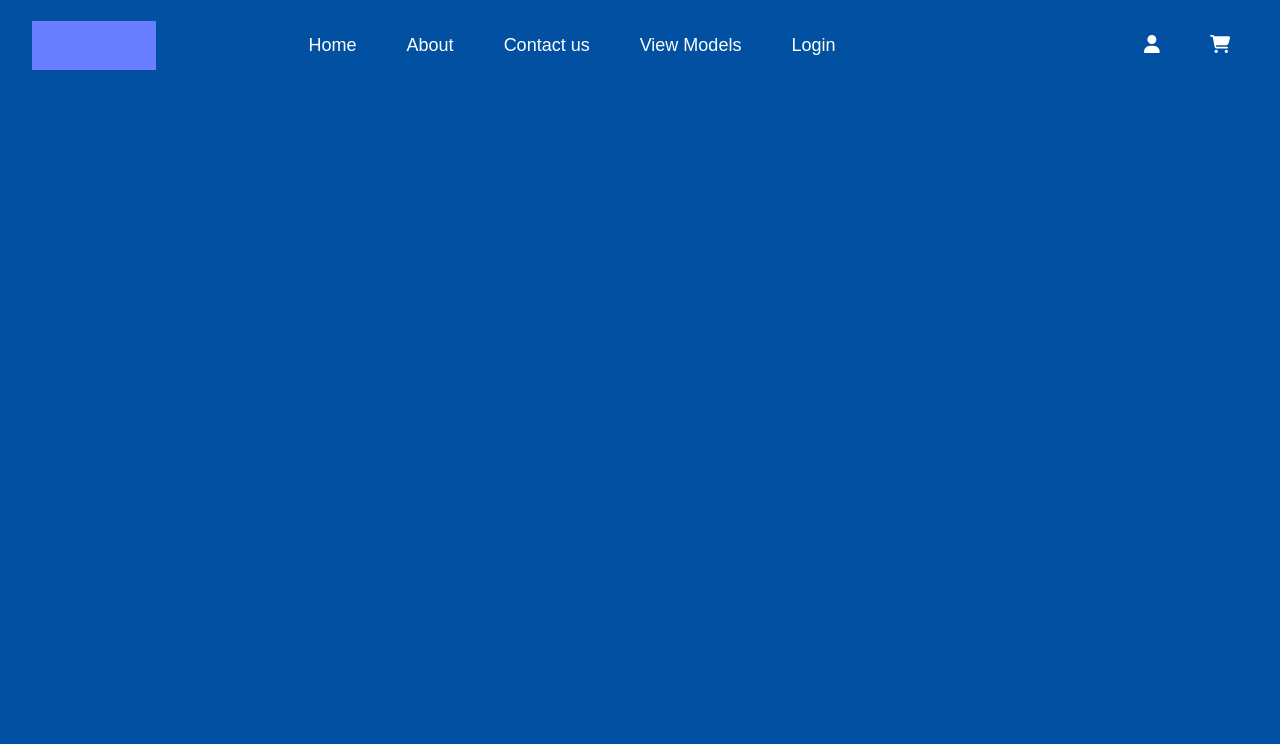
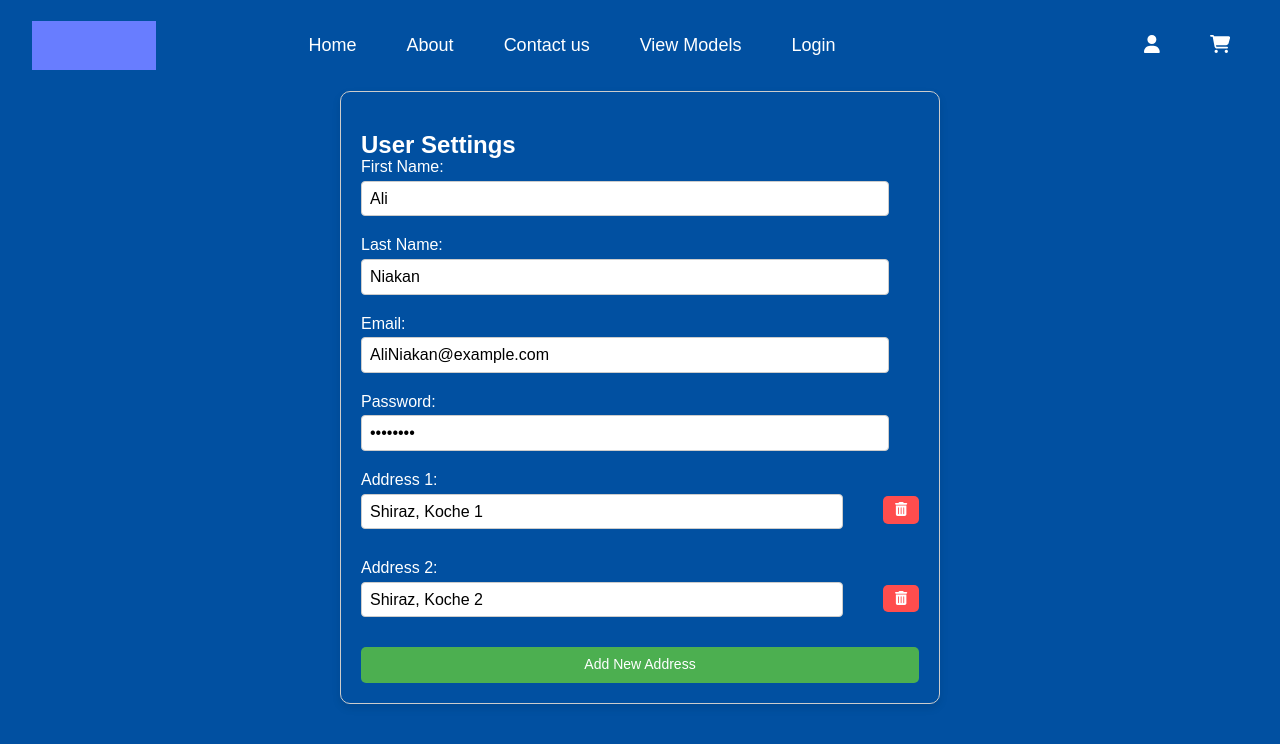
Before and after one commit to AliNiakan/shoe-shop, a React (Create React App) app: page /user-setting in a window 1280 px wide. Shown: the top 744 px of the page. Built offline with nearby package versions, Linux system fonts and the light colour scheme; grey boxes are pictures that could not be loaded.

Commit message:
feature: add user setting page

```diff
--- a/src/App.tsx
+++ b/src/App.tsx
@@ -18,6 +18,7 @@ import { selectShoe } from './store/shoeSlice';
 import ModelsPage from './components/Models/ModelsPage';
 import DetailsPage from './components/Details/DetailsPage';
 import Authentication from './components/Authentication/Authentication';
+import UserSetting from './components/UserSetting/UserSetting';
 
 const DynamicBackground = createGlobalStyle<{ backgroundColor: string }>`
   body {
@@ -60,6 +61,7 @@ const App: React.FC = () => {
         <Route path="/models" element={<ModelsPage />} />
         <Route path="/shoe" element={<DetailsPage />} />
         <Route path="/login" element={<Authentication />} />
+        <Route path="/user-setting" element={<UserSetting />} />
       </Routes>
     </Router>
   );
--- a/src/components/Home/Header.tsx
+++ b/src/components/Home/Header.tsx
@@ -19,6 +19,10 @@ const Header: React.FC = () => {
   const handleLoginClick = () => {
     navigate('/login')
   }
+  const handleUserSettingClick = () => {
+    navigate('/user-setting')
+  }
+
 
 
   return (
@@ -38,7 +42,7 @@ const Header: React.FC = () => {
 
       <div className='header-panel'>
         <ul>
-          <li>
+          <li onClick={handleUserSettingClick}>
             <FontAwesomeIcon icon={faUser} />
           </li>
           <li onClick={handleCartClick}>
--- /dev/null
+++ b/src/components/UserSetting/UserSetting.css
@@ -0,0 +1,83 @@
+.user-setting-container {
+    width: 100%;
+    max-width: 600px;
+    margin: 0 auto;
+    padding: 20px;
+    border: 1px solid #ccc;
+    border-radius: 10px;
+    box-shadow: 0 4px 8px rgba(0, 0, 0, 0.1);
+}
+
+.user-setting-form {
+    display: flex;
+    flex-direction: column;
+}
+
+.user-setting-form label {
+    display: block;
+    margin-bottom: 10px;
+}
+
+.user-setting-form input,
+.user-setting-form textarea {
+    width: 100%;
+    padding: 10px;
+    border: 1px solid #ccc;
+    border-radius: 5px;
+    margin-top: 5px;
+}
+
+.user-setting-form input[type="text"],
+.user-setting-form input[type="email"],
+.user-setting-form input[type="password"],
+.user-setting-form textarea {
+    width: calc(100% - 30px);
+    padding: 8px;
+    margin-bottom: 10px;
+    border: 1px solid #ccc;
+    border-radius: 4px;
+}
+
+
+.user-setting-form textarea {
+    resize: vertical;
+}
+
+.address-container {
+    display: flex;
+    align-items: center;
+    margin-bottom: 10px;
+}
+
+.address-container label {
+    flex: 1;
+}
+
+.delete-address-button {
+    margin-left: 10px;
+    padding: 6px 12px;
+    background-color: #ff4d4d;
+    color: white;
+    border: none;
+    border-radius: 5px;
+    cursor: pointer;
+    font-size: 14px;
+}
+
+.delete-address-button:hover {
+    background-color: #ff3333;
+}
+
+.add-address-button {
+    padding: 10px 15px;
+    background-color: #4caf50;
+    color: white;
+    border: none;
+    border-radius: 5px;
+    cursor: pointer;
+    font-size: 14px;
+}
+
+.add-address-button:hover {
+    background-color: #45a049;
+}
--- /dev/null
+++ b/src/components/UserSetting/UserSetting.tsx
@@ -0,0 +1,105 @@
+import React from 'react';
+import { useSelector, useDispatch } from 'react-redux';
+import { RootState } from '../../store';
+import { updateUser } from '../../store/userSlice';
+import { FontAwesomeIcon } from '@fortawesome/react-fontawesome';
+import { faTrashCan } from '@fortawesome/free-solid-svg-icons'
+import './UserSetting.css';
+
+const UserSetting: React.FC = () => {
+  const user = useSelector((state: RootState) => state.user.user);
+  const dispatch = useDispatch();
+
+  const handleInputChange = (e: React.ChangeEvent<HTMLInputElement>) => {
+    const { name, value } = e.target;
+    dispatch(updateUser({ [name]: value }));
+  };
+
+  const handleAddressChange = (index: number, value: string) => {
+    const updatedAddresses = [...(user?.addresses || [])];
+    updatedAddresses[index] = value;
+    dispatch(updateUser({ addresses: updatedAddresses }));
+  };
+
+  const handleAddAddress = () => {
+    const updatedAddresses = [...(user?.addresses || []), ''];
+    dispatch(updateUser({ addresses: updatedAddresses }));
+  };
+
+  const handleDeleteAddress = (index: number) => {
+    const updatedAddresses = user?.addresses.filter((_, i) => i !== index) || [];
+    dispatch(updateUser({ addresses: updatedAddresses }));
+  };
+
+  if (!user) {
+    return <div>No user logged in.</div>;
+  }
+
+  return (
+    <div className="user-setting-container">
+      <h2>User Settings</h2>
+      <div className="user-setting-form">
+        <label>
+          First Name:
+          <input
+            type="text"
+            name="first_name"
+            value={user.first_name}
+            onChange={handleInputChange}
+          />
+        </label>
+        <label>
+          Last Name:
+          <input
+            type="text"
+            name="last_name"
+            value={user.last_name}
+            onChange={handleInputChange}
+          />
+        </label>
+        <label>
+          Email:
+          <input
+            type="email"
+            name="email"
+            value={user.email}
+            onChange={handleInputChange}
+          />
+        </label>
+        <label>
+          Password:
+          <input
+            type="password"
+            name="password"
+            value={user.password}
+            onChange={handleInputChange}
+          />
+        </label>
+        {user.addresses.map((address, index) => (
+          <div key={index} className="address-container">
+            <label>
+              Address {index + 1}:
+              <input
+                type="text"
+                value={address}
+                onChange={(e) => handleAddressChange(index, e.target.value)}
+              />
+            </label>
+            <button
+              type="button"
+              className="delete-address-button"
+              onClick={() => handleDeleteAddress(index)}
+            >
+              <FontAwesomeIcon icon={faTrashCan} />
+            </button>
+          </div>
+        ))}
+        <button type="button" className="add-address-button" onClick={handleAddAddress}>
+          Add New Address
+        </button>
+      </div>
+    </div>
+  );
+};
+
+export default UserSetting;
--- /dev/null
+++ b/src/models/User.ts
@@ -0,0 +1,8 @@
+export default interface User {
+    id: number;
+    first_name: string;
+    last_name: string;
+    email: string;
+    password: string;
+    addresses: string[];
+}
--- a/src/store/index.tsx
+++ b/src/store/index.tsx
@@ -1,11 +1,13 @@
 import { configureStore } from '@reduxjs/toolkit';
 import shoeReducer from './shoeSlice';
 import cartReducer from './cartSlice';
+import userReducer from './userSlice';
 
 const store = configureStore({
   reducer: {
     shoe: shoeReducer,
     cart: cartReducer,
+    user: userReducer,
   },
 });
 
--- /dev/null
+++ b/src/store/userSlice.tsx
@@ -0,0 +1,38 @@
+import { createSlice, PayloadAction } from '@reduxjs/toolkit';
+import User from '../models/User';
+
+interface UserState {
+    user: User | null;
+}
+
+const initialState: UserState = {
+    user: {
+        id: 1,
+        first_name: 'Ali',
+        last_name: 'Niakan',
+        email: 'AliNiakan@example.com',
+        password: '12345678',
+        addresses: ['Shiraz, Koche 1','Shiraz, Koche 2'],
+    }
+};
+
+const userSlice = createSlice({
+    name: 'user',
+    initialState,
+    reducers: {
+        setUser(state, action: PayloadAction<User>) {
+            state.user = action.payload;
+        },
+        updateUser(state, action: PayloadAction<Partial<User>>) {
+            if (state.user) {
+                state.user = { ...state.user, ...action.payload };
+            }
+        },
+        clearUser(state) {
+            state.user = null;
+        }
+    }
+});
+
+export const { setUser, updateUser, clearUser } = userSlice.actions;
+export default userSlice.reducer;
```
